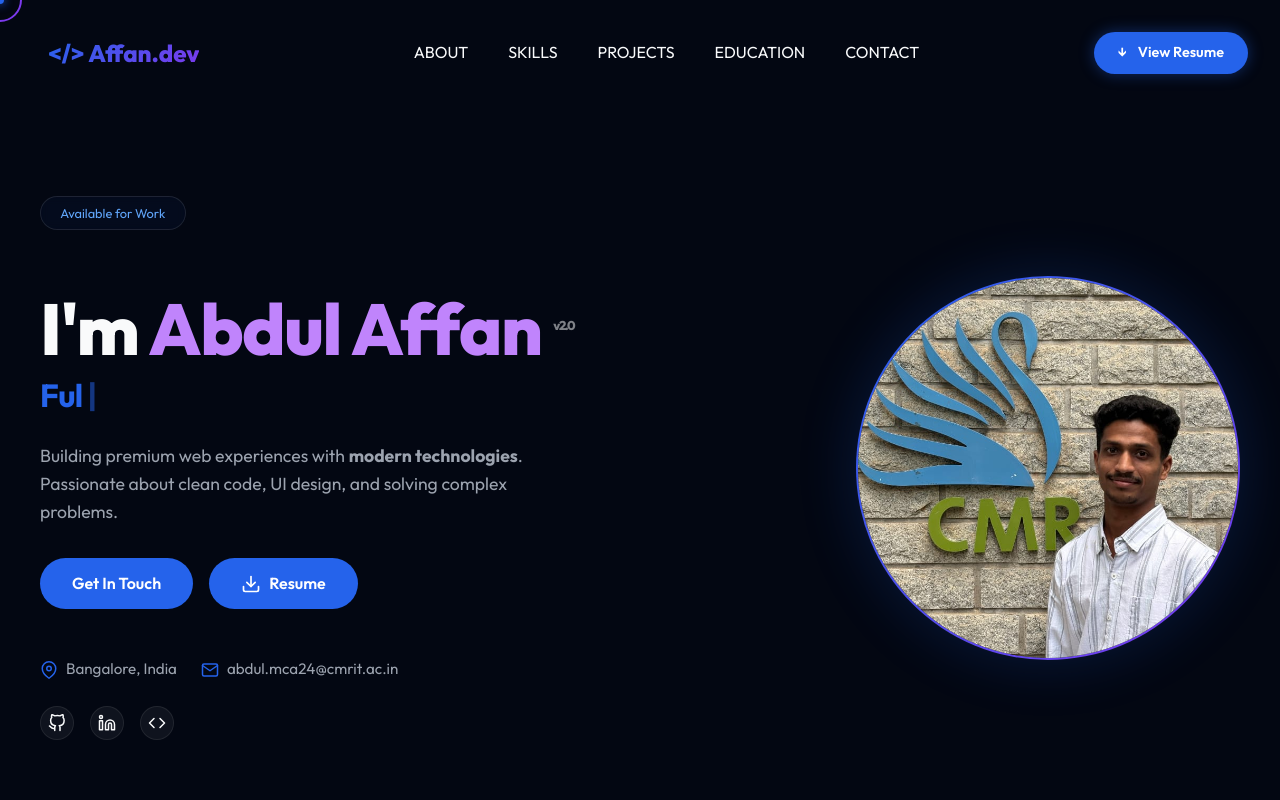
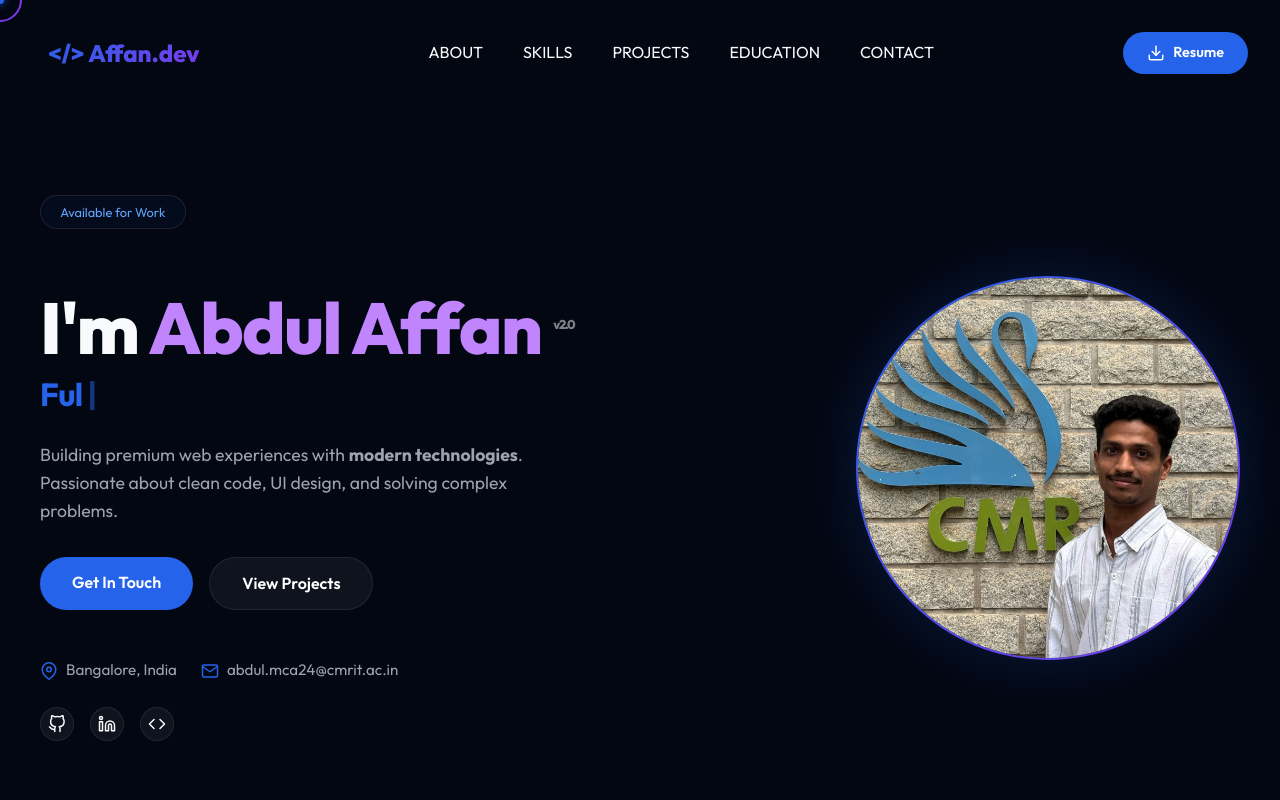
Before and after one commit to Abdul-Affan/portfolio, a React (Vite) app: page / in a window 1280 px wide. Shown: the top 800 px of the page. Built offline with nearby package versions, Linux system fonts and the light colour scheme.

Commit message:
Move Resume button to Navbar and restore Hero buttons

```diff
--- a/src/App.jsx
+++ b/src/App.jsx
@@ -150,8 +150,9 @@
             <li><a href="#education">EDUCATION</a></li>
             <li><a href="#contact">CONTACT</a></li>
           </ul>
-          <a href="/resume.pdf" target="_blank" rel="noreferrer" className="cta-button" style={{ fontSize: '0.9rem', padding: '0.6rem 1.5rem', boxShadow: '0 0 15px rgba(37, 99, 235, 0.4)' }}>
-            <span style={{ marginRight: '8px' }}>↓</span> View Resume
+          <a href="/resume.pdf" target="_blank" rel="noreferrer" className="cta-button" style={{ display: 'flex', alignItems: 'center', gap: '8px', fontSize: '0.9rem', padding: '0.6rem 1.5rem' }}>
+            <svg width="18" height="18" viewBox="0 0 24 24" fill="none" stroke="currentColor" strokeWidth="2" strokeLinecap="round" strokeLinejoin="round"><path d="M21 15v4a2 2 0 0 1-2 2H5a2 2 0 0 1-2-2v-4"></path><polyline points="7 10 12 15 17 10"></polyline><line x1="12" y1="15" x2="12" y2="3"></line></svg>
+            Resume
           </a>
         </div>
       </nav>
@@ -171,10 +172,7 @@
 
               <div className="cta-group">
                 <a href="#contact" className="cta-button">Get In Touch</a>
-                <a href="/resume.pdf" target="_blank" className="cta-button" style={{ display: 'flex', alignItems: 'center', gap: '8px' }}>
-                  <svg width="20" height="20" viewBox="0 0 24 24" fill="none" stroke="currentColor" strokeWidth="2" strokeLinecap="round" strokeLinejoin="round"><path d="M21 15v4a2 2 0 0 1-2 2H5a2 2 0 0 1-2-2v-4"></path><polyline points="7 10 12 15 17 10"></polyline><line x1="12" y1="15" x2="12" y2="3"></line></svg>
-                  Resume
-                </a>
+                <a href="#projects" className="cta-button secondary">View Projects</a>
               </div>
 
               <div className="contact-info-mini">
```
